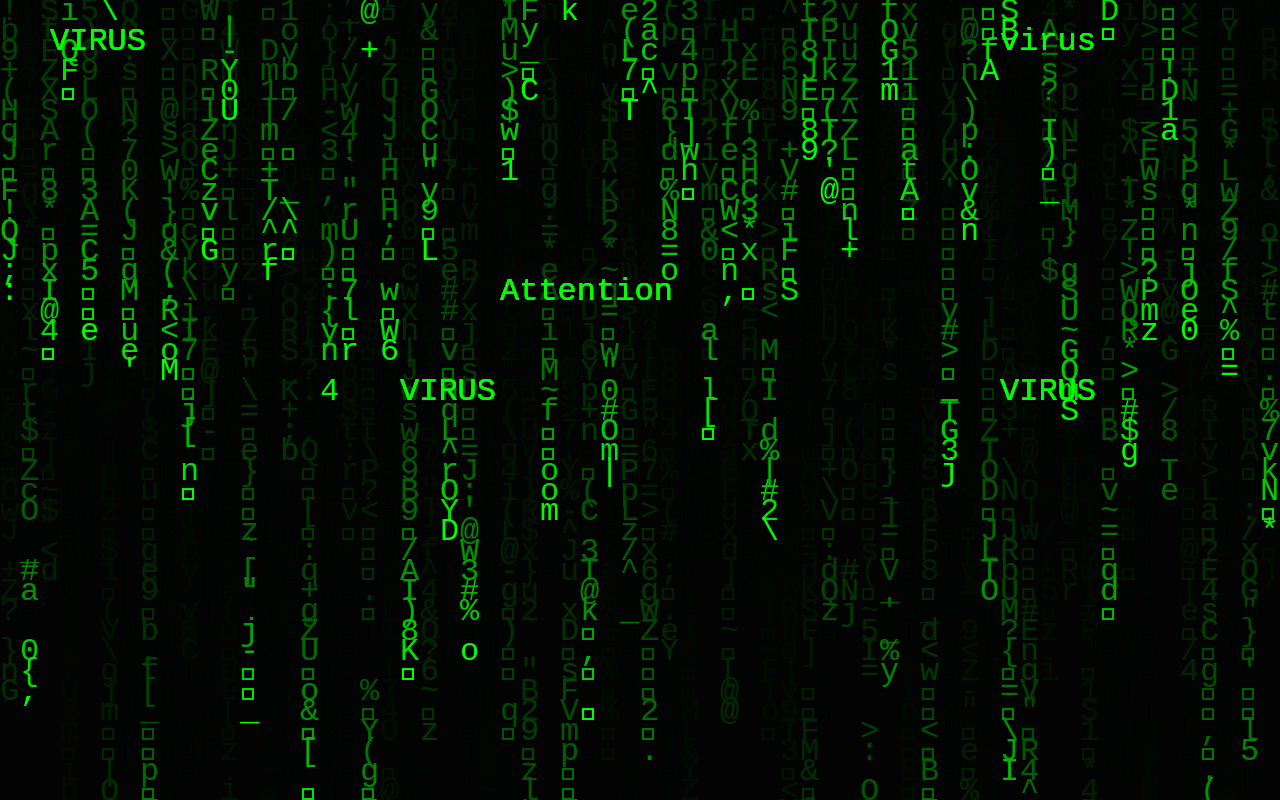
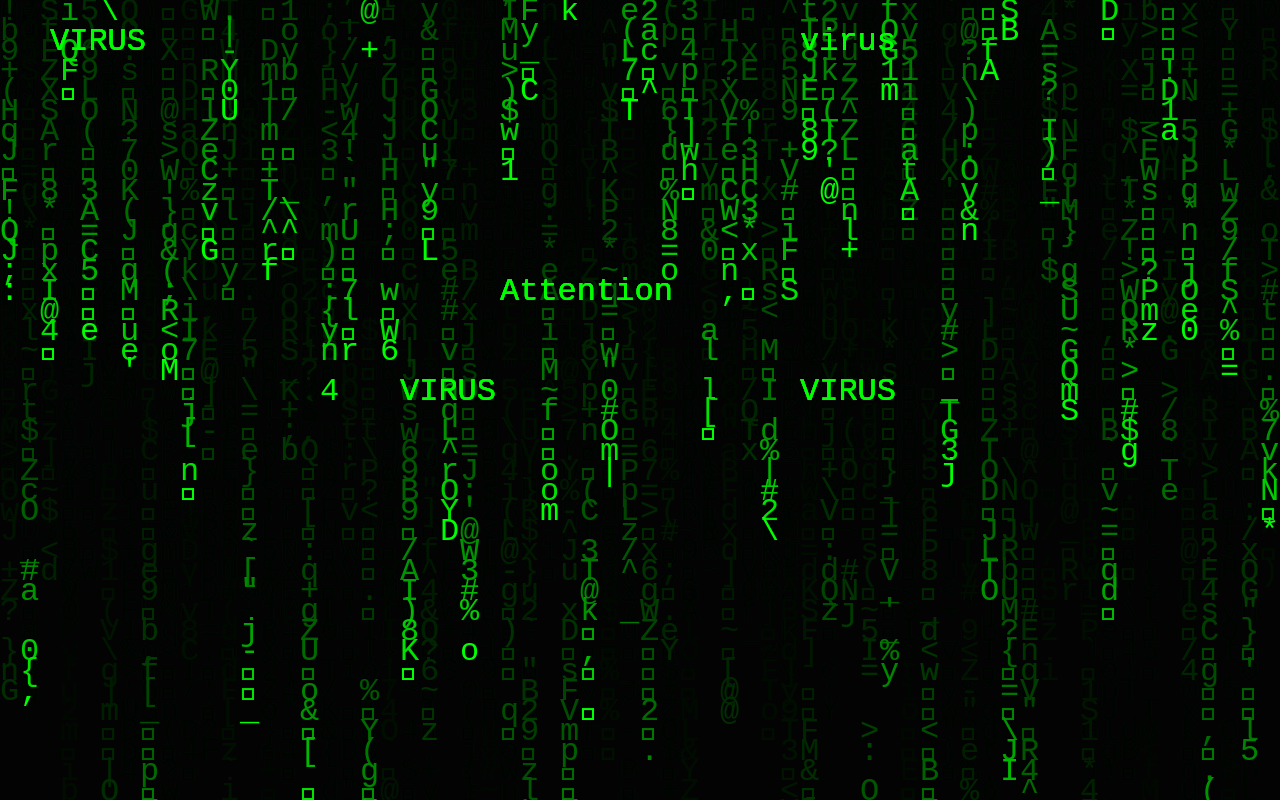
Before and after one commit to carlitos245/carlos2, a plain HTML site: page index.html in a window 1280 px wide. Drawn offline with Linux system fonts and the light colour scheme.

Commit message:
Update index.html

```diff
--- a/index.html
+++ b/index.html
@@ -38,8 +38,8 @@
             ctx.fillText('Attention', 500, 300); // Texte et position (x, y)
             ctx.fillText('VIRUS', 400, 400); // Texte et position (x, y)
             ctx.fillText('VIRUS', 50, 50); // Texte et position (x, y)
-            ctx.fillText('virus', 1000, 50); // Texte et position (x, y)
-            ctx.fillText('VIRUS', 1000, 400); // Texte et position (x, y)
+            ctx.fillText('virus', 800, 50); // Texte et position (x, y)
+            ctx.fillText('VIRUS', 800, 400); // Texte et position (x, y)
 
 
             ypos.forEach((y, ind) => {
```
